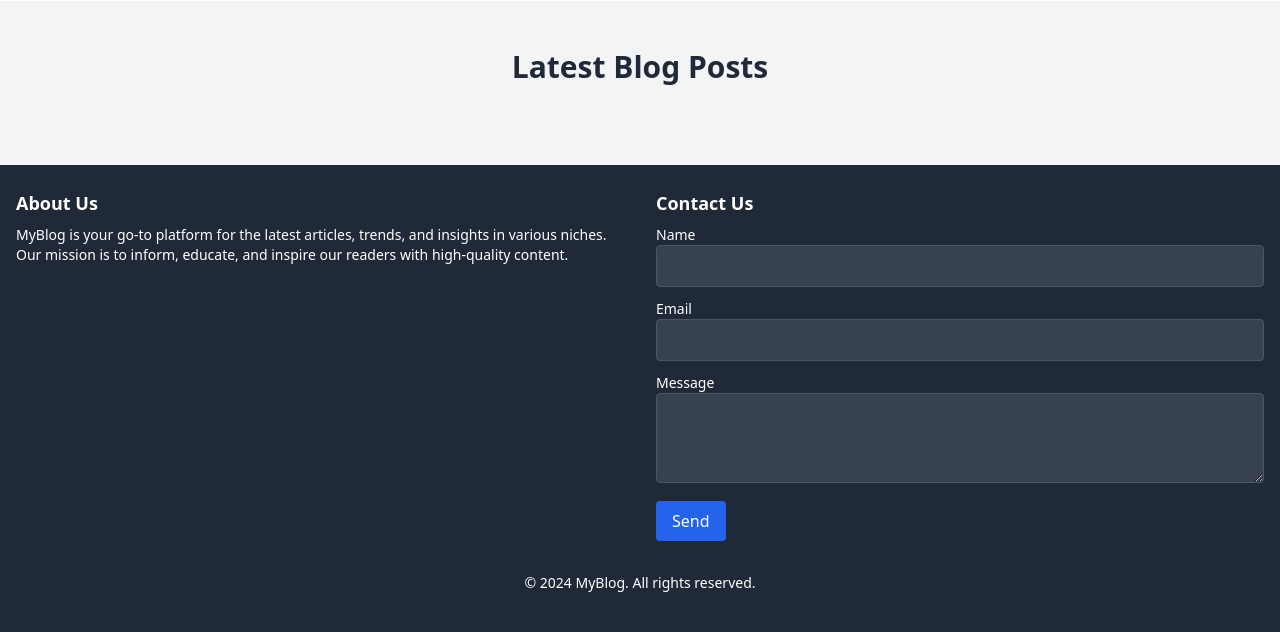
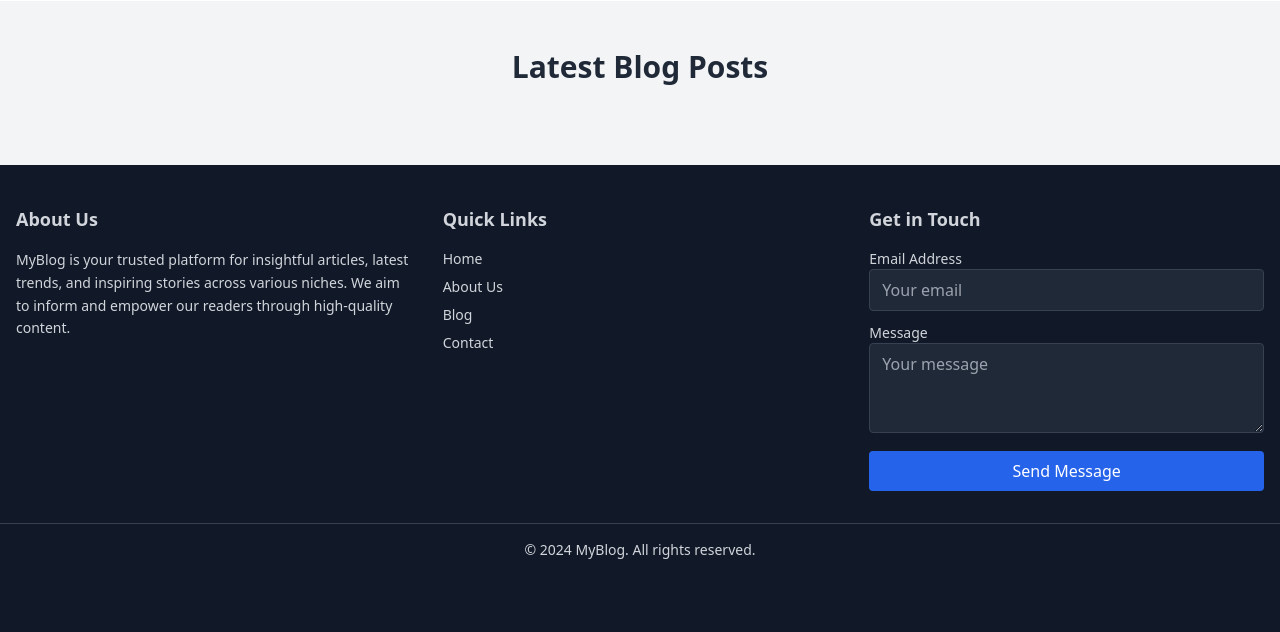
Before and after one commit to Youssef-Chibane/Django-Blog, a Django app: page / in a window 1280 px wide. Shown: the part 287-919 px from the top of the page. Before the commit the page ends 879 px from the top, so only its background shows below. Run offline with Django 5.2, Linux system fonts and the light colour scheme; data that the repository does not hold is empty; some libraries are stand-ins or nearby versions.

Commit message:
new footer

```diff
--- a/blog/templates/blog/base.html
+++ b/blog/templates/blog/base.html
@@ -37,50 +37,73 @@
         {% block content %}
         {% endblock content %}
         <!-- Footer -->
-        <footer class="bg-gray-800 text-white py-6">
-            <div class="container mx-auto px-4 grid grid-cols-1 md:grid-cols-2 gap-8">
-                <!-- About Us Section -->
+        <footer class="bg-gray-900 text-gray-300 py-10">
+            <div class="container mx-auto px-4 grid grid-cols-1 md:grid-cols-3 gap-8">
+                <!-- About Section -->
                 <div>
-                    <h3 class="text-lg font-semibold mb-2">About Us</h3>
-                    <p class="text-sm">
-                        MyBlog is your go-to platform for the latest articles, trends, and insights in various niches.
-                        Our mission is to inform, educate, and inspire our readers with high-quality content.
+                    <h3 class="text-lg font-semibold mb-4">About Us</h3>
+                    <p class="text-sm leading-relaxed">
+                        MyBlog is your trusted platform for insightful articles, latest trends, and inspiring stories across various niches. We aim to inform and empower our readers through high-quality content.
                     </p>
                 </div>
-                <!-- Contact Us Form -->
+                <!-- Quick Links -->
                 <div>
-                    <h3 class="text-lg font-semibold mb-2">Contact Us</h3>
+                    <h3 class="text-lg font-semibold mb-4">Quick Links</h3>
+                    <ul class="text-sm space-y-2">
+                        <li>
+                            <a href="#" class="hover:text-white">Home</a>
+                        </li>
+                        <li>
+                            <a href="#" class="hover:text-white">About Us</a>
+                        </li>
+                        <li>
+                            <a href="#" class="hover:text-white">Blog</a>
+                        </li>
+                        <li>
+                            <a href="#" class="hover:text-white">Contact</a>
+                        </li>
+                    </ul>
+                </div>
+                <!-- Contact Section -->
+                <div>
+                    <h3 class="text-lg font-semibold mb-4">Get in Touch</h3>
                     <form>
                         <div class="mb-3">
-                            <label for="name" class="block text-sm font-medium">Name</label>
-                            <input type="text"
-                                   id="name"
-                                   name="name"
-                                   class="w-full bg-gray-700 text-white border border-gray-600 rounded py-2 px-3 focus:outline-none focus:ring-2 focus:ring-blue-500">
-                        </div>
-                        <div class="mb-3">
-                            <label for="email" class="block text-sm font-medium">Email</label>
+                            <label for="email" class="block text-sm">Email Address</label>
                             <input type="email"
                                    id="email"
                                    name="email"
-                                   class="w-full bg-gray-700 text-white border border-gray-600 rounded py-2 px-3 focus:outline-none focus:ring-2 focus:ring-blue-500">
+                                   class="w-full bg-gray-800 text-gray-300 border border-gray-700 rounded py-2 px-3 focus:outline-none focus:ring-2 focus:ring-blue-500"
+                                   placeholder="Your email">
                         </div>
                         <div class="mb-3">
-                            <label for="message" class="block text-sm font-medium">Message</label>
+                            <label for="message" class="block text-sm">Message</label>
                             <textarea id="message"
                                       name="message"
                                       rows="3"
-                                      class="w-full bg-gray-700 text-white border border-gray-600 rounded py-2 px-3 focus:outline-none focus:ring-2 focus:ring-blue-500"></textarea>
+                                      class="w-full bg-gray-800 text-gray-300 border border-gray-700 rounded py-2 px-3 focus:outline-none focus:ring-2 focus:ring-blue-500"
+                                      placeholder="Your message"></textarea>
                         </div>
                         <button type="submit"
-                                class="bg-blue-600 text-white py-2 px-4 rounded hover:bg-blue-500 focus:outline-none focus:ring-2 focus:ring-blue-400">
-                            Send
+                                class="w-full bg-blue-600 text-white py-2 rounded hover:bg-blue-500 focus:outline-none focus:ring-2 focus:ring-blue-400">
+                            Send Message
                         </button>
                     </form>
                 </div>
             </div>
-            <div class="container mx-auto px-4 text-center mt-8">
+            <div class="border-t border-gray-700 mt-8 pt-4 text-center">
                 <p class="text-sm">&copy; 2024 MyBlog. All rights reserved.</p>
+                <div class="mt-2">
+                    <a href="#" class="text-gray-400 hover:text-white mx-2">
+                        <i class="fab fa-facebook-f"></i>
+                    </a>
+                    <a href="#" class="text-gray-400 hover:text-white mx-2">
+                        <i class="fab fa-twitter"></i>
+                    </a>
+                    <a href="#" class="text-gray-400 hover:text-white mx-2">
+                        <i class="fab fa-instagram"></i>
+                    </a>
+                </div>
             </div>
         </footer>
     </body>
```
